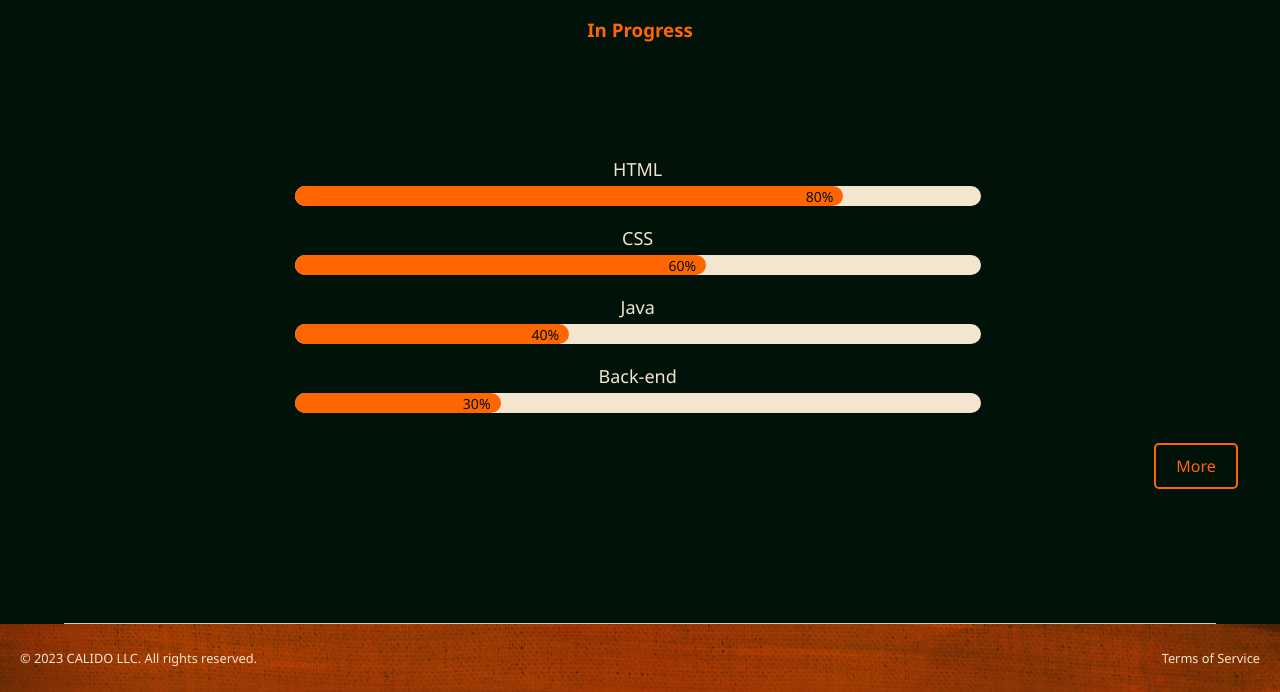
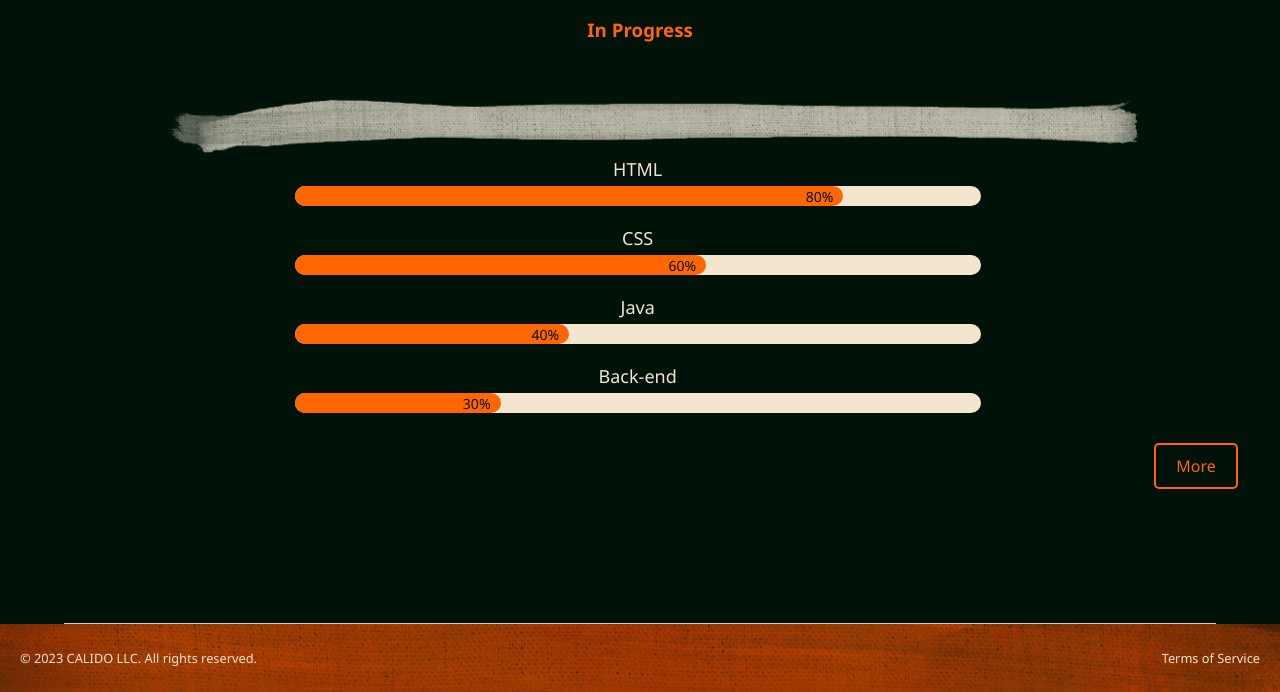
Before and after one commit to chukc/chukc.github.io, a plain HTML site: page computer.html in a window 1280 px wide. Shown: the part 249-941 px from the top of the page. Drawn offline with nearby package versions, Linux system fonts and the light colour scheme; files whose address does not match are found by name.

Commit message:
Update sub-styles.css

```diff
--- a/sub-styles.css
+++ b/sub-styles.css
@@ -41,7 +41,7 @@
   .content-title{
     position: relative;
     width:90vw;
-    background: url(/media/divider.png) no-repeat;
+    background: url(divider.png) no-repeat;
     background-position: bottom center;
     background-size:contain;
   }
```
